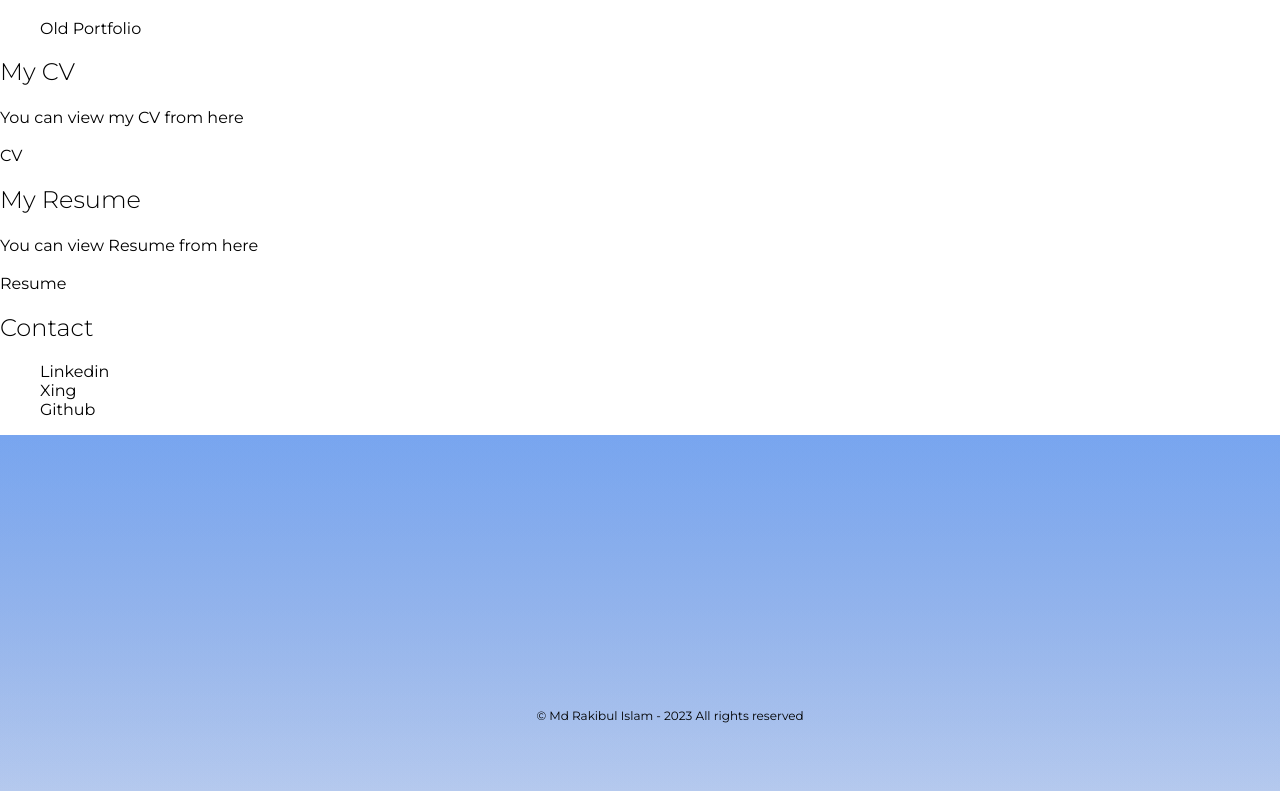
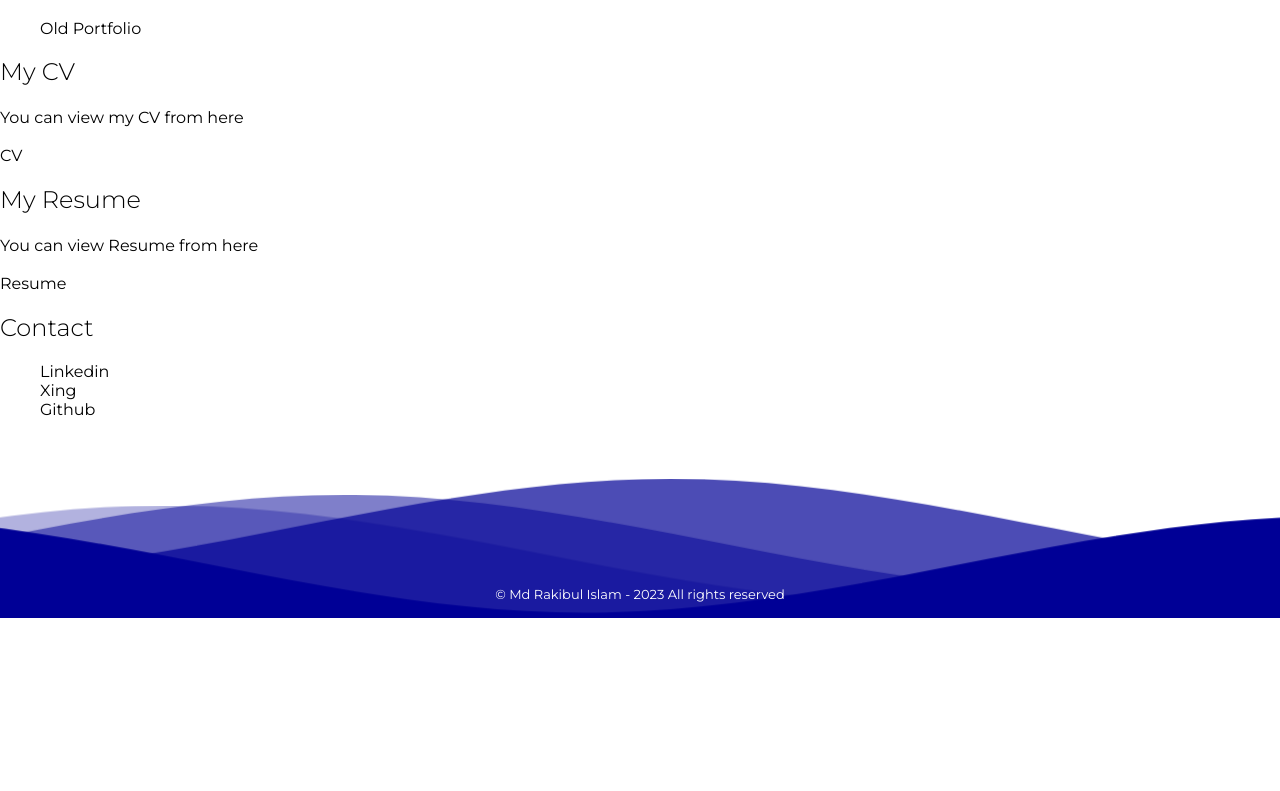
Before and after one commit to raki893/raki893.github.io, a React (Create React App) app: page / in a window 1280 px wide. Shown: the part 851-1642 px from the top of the page. After the commit the page ends 1469 px from the top, so only its background shows below. Built offline with nearby package versions, Linux system fonts and the light colour scheme.

Commit message:
finished footer

```diff
--- a/src/components/Footer.js
+++ b/src/components/Footer.js
@@ -4,80 +4,22 @@
 const Footer = () => {
   return (
     <footer className="footer">
-      <div className="background">
-        <svg className="footer_svg"
-          version="1.1"
-          xmlns="http://www.w3.org/2000/svg"
-          xmlnsXlink="http://www.w3.org/1999/xlink"
-          x="0px"
-          y="0px"
-          width="100%"
-          height="100%"
-          viewBox="0 0 1600 900"
-        >
-          <defs>
-            <linearGradient id="bg" x2="0%" y2="100%">
-              <stop offset="0%" style={{ stopColor: 'rgba(53, 127, 242, 0.6)' }}></stop>
-              <stop offset="100%" style={{ stopColor: 'rgba(38, 89, 190, 0.06)' }}></stop>
-            </linearGradient>
-            <path
-              id="wave"
-              fill="url(#bg)"
-              d="M-363.852,502.589c0,0,236.988-41.997,505.475,0
-      s371.981,38.998,575.971,0s293.985-39.278,505.474,5.859s493.475,48.368,716.963-4.995v560.106H-363.852V502.589z"
-            />
-          </defs>
-          <g>
-            <use xlinkHref="#wave" opacity=".3">
-              <animateTransform
-                attributeName="transform"
-                attributeType="XML"
-                type="translate"
-                dur="8s"
-                calcMode="spline"
-                values="270 230; -334 180; 270 230"
-                keyTimes="0; .5; 1"
-                keySplines="0.42, 0, 0.58, 1.0;0.42, 0, 0.58, 1.0"
-                repeatCount="indefinite"
-              />
-            </use>
-            <use xlinkHref="#wave" opacity=".6">
-              <animateTransform
-                attributeName="transform"
-                attributeType="XML"
-                type="translate"
-                dur="6s"
-                calcMode="spline"
-                values="-270 230;243 220;-270 230"
-                keyTimes="0; .6; 1"
-                keySplines="0.42, 0, 0.58, 1.0;0.42, 0, 0.58, 1.0"
-                repeatCount="indefinite"
-              />
-            </use>
-            <use xlinkHref="#wave" opacity=".9">
-              <animateTransform
-                attributeName="transform"
-                attributeType="XML"
-                type="translate"
-                dur="4s"
-                calcMode="spline"
-                values="0 230;-140 200;0 230"
-                keyTimes="0; .4; 1"
-                keySplines="0.42, 0, 0.58, 1.0;0.42, 0, 0.58, 1.0"
-                repeatCount="indefinite"
-              />
-            </use>
-          </g>
-        </svg>
-      </div>
-
-      <section className='social_section'>
-        <ul className="socials">
-
-        </ul>
-
-        <p className="legal">© Md Rakibul Islam - 2023 All rights reserved</p>
-      </section>
+      <p className="legal">© Md Rakibul Islam - 2023 All rights reserved</p>
+      <div className="wave">
+            <svg className="waves" xmlns="http://www.w3.org/2000/svg" xmlnsXlink="http://www.w3.org/1999/xlink"
+                viewBox="0 24 150 28" preserveAspectRatio="none" shapeRendering="auto">
+                <defs>
+                    <path id="gentle-wave"
+                        d="M-160 44c30 0 58-18 88-18s 58 18 88 18 58-18 88-18 58 18 88 18 v44h-352z" />
+                </defs>
+                <g className="parallax">
+                    <use xlinkHref="#gentle-wave" x="48" y="0" fill="rgba(0,0,150,0.7)" />
+                    <use xlinkHref="#gentle-wave" x="48" y="3" fill="rgba(0,0,150,0.5)" />
+                    <use xlinkHref="#gentle-wave" x="48" y="5" fill="rgba(0,0,150,0.3)" />
+                    <use xlinkHref="#gentle-wave" x="48" y="7" fill="rgba(0,0,150)" />
+                </g>
+            </svg>
+        </div>
     </footer>
   );
 };
--- a/src/scss/_footer.scss
+++ b/src/scss/_footer.scss
@@ -1,78 +1,70 @@
-.footer {
-    position: relative;
-    left: 0;
-    bottom: 0;
-    display: flex;
-    width: 100%;
-    height: 370px;
-    overflow: hidden;
+.waves {
+  position: relative;
+  width: 100%;
+  height: 22vh;
+  margin-bottom: -7px; /* Fix for safari gap */
+  min-height: 100px;
+  max-height: 150px;
+}
 
-    ul {
-        display: flex;
-        list-style: none;
-        padding: 0;
-        margin: 0;
-      }
+.legal {
+  position: relative;
+  z-index: 1;
+  top: 150px;
+  text-align: center;
+  color: white;
+  font-size: 13px;
 
+}
+// Animation
+.parallax > use {
+  animation: move-forever 25s cubic-bezier(.55, .5, .45, .5) infinite;
+}
+
+.parallax > use:nth-child(1) {
+  animation-delay: -2s;
+  animation-duration: 7s;
+}
+
+.parallax > use:nth-child(2) {
+  animation-delay: -3s;
+  animation-duration: 10s;
+}
+
+.parallax > use:nth-child(3) {
+  animation-delay: -4s;
+  animation-duration: 13s;
+}
+
+.parallax > use:nth-child(4) {
+  animation-delay: -5s;
+  animation-duration: 20s;
+}
+
+@keyframes move-forever {
+  0% {
+    transform: translate3d(-90px, 0, 0);
   }
 
-  .background {
-    position: absolute;
-    z-index: -1;
-    top: 0;
-    left: 0;
-    right: 0;
-    bottom: 0;
+  100% {
+    transform: translate3d(85px, 0, 0);
   }
+}
 
+// Shrinking for mobile
+@media (max-width: 768px) {
+  .waves {
+    height: 40px;
+    min-height: 40px;
+    height: 13vh;
+  }
+.legal {
 
+  top: 100px;
+  font-size: 10px;
 
-  .socials {
-    gap: 20px;
-  }
-
-  .socials .fa-icon {
+}
+  h1 {
     font-size: 24px;
   }
-
-
-
-  .legal {
-    font-size: 12px;
-    margin: 0;
-  }
-
-  .footer_svg {
-    position: absolute;
-    top: 0;
-    left: 0;
-    width: 100%;
-    height: 100%;
-    transform: scaleY(3) scaleX(2.25);
-    transform-origin: bottom;
-    box-sizing: border-box;
-    display: block;
-    pointer-events: none;
-  }
-
-  .social_section {
-    display: flex;
-    flex-direction: column;
-    justify-content: flex-end;
-    gap: 30px;
-    padding-bottom: 80px;
-    padding-left: 60px;
-    width: 100%;
-  }
-
-  @media (min-width: 420px) {
-    section {
-      align-items: center;
-      padding-left: 0;
-      gap: 20px;
-    }
-
-    .links {
-      gap: 20px;
-    }
-  }
+}
```
